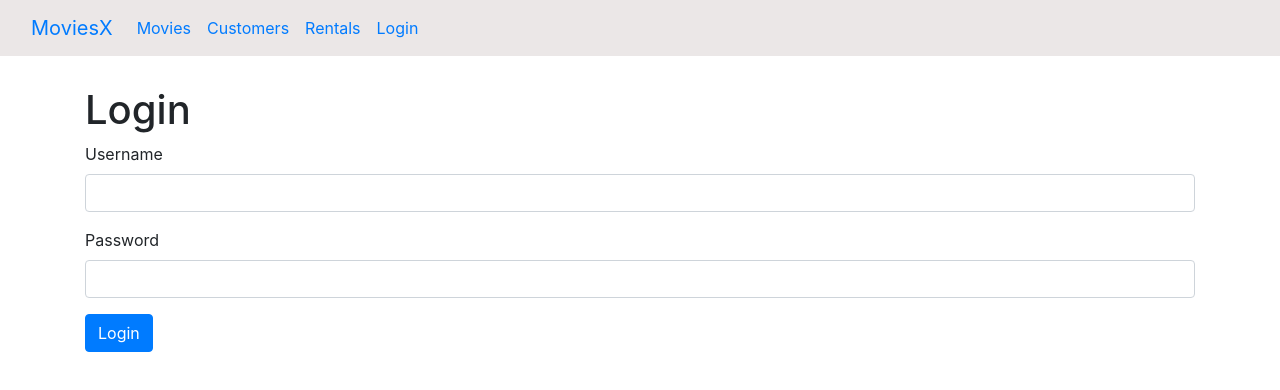
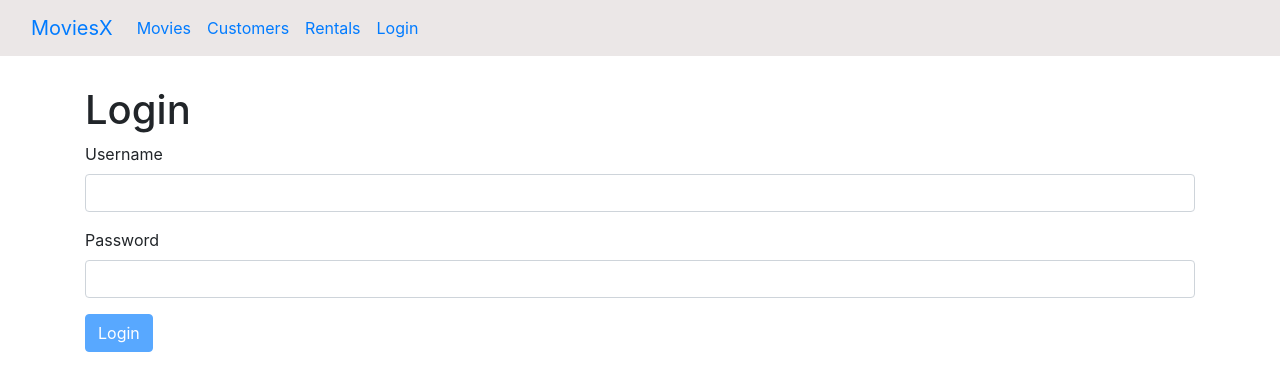
Before and after one commit to seb-art/movies-app, a React (Create React App) app: page /login in a window 1280 px wide. Shown: the top 390 px of the page. Built offline with nearby package versions, Linux system fonts and the light colour scheme; the HTML template or start-up script is replaced by a standard one.

Commit message:
disable button if validation is not met

```diff
--- a/src/components/loginForm.jsx
+++ b/src/components/loginForm.jsx
@@ -69,7 +69,9 @@
             onChange={this.handleChange}
             error={errors.password}
           />
-          <button className="btn btn-primary">Login</button>
+          <button
+          disabled={this.validate()}
+          className="btn btn-primary">Login</button>
         </form>
       </div>
     );
```
